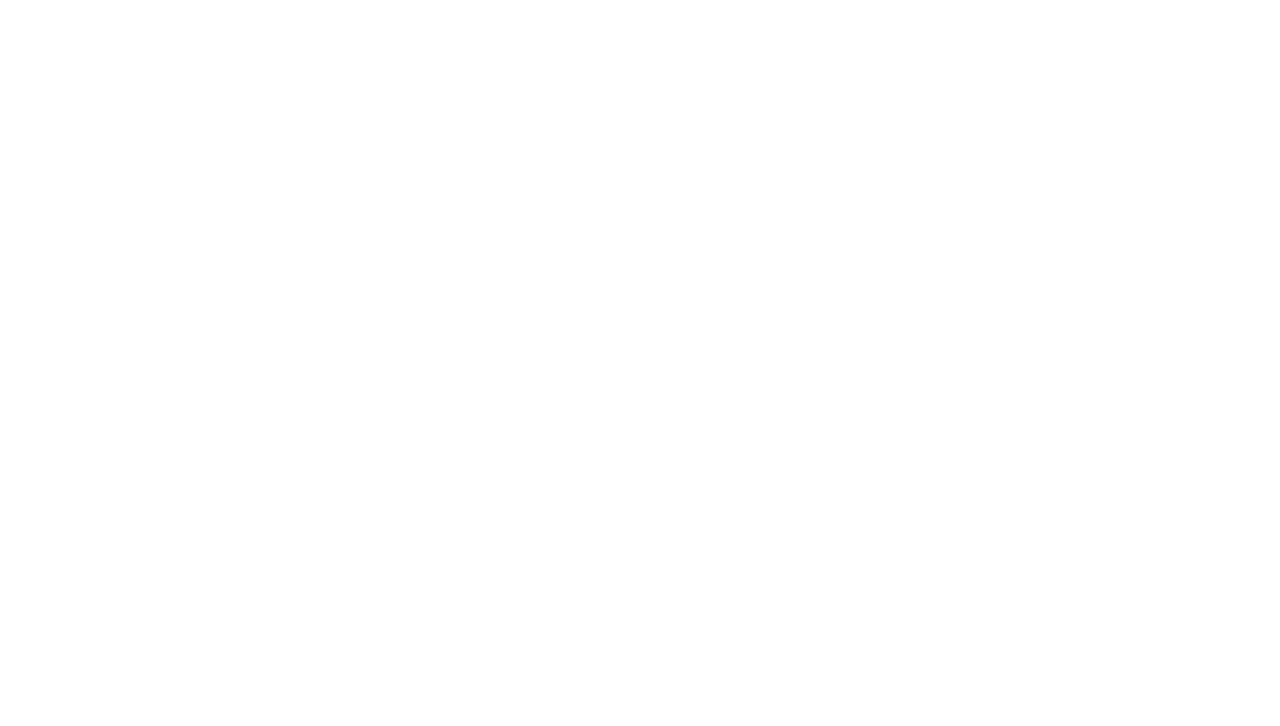
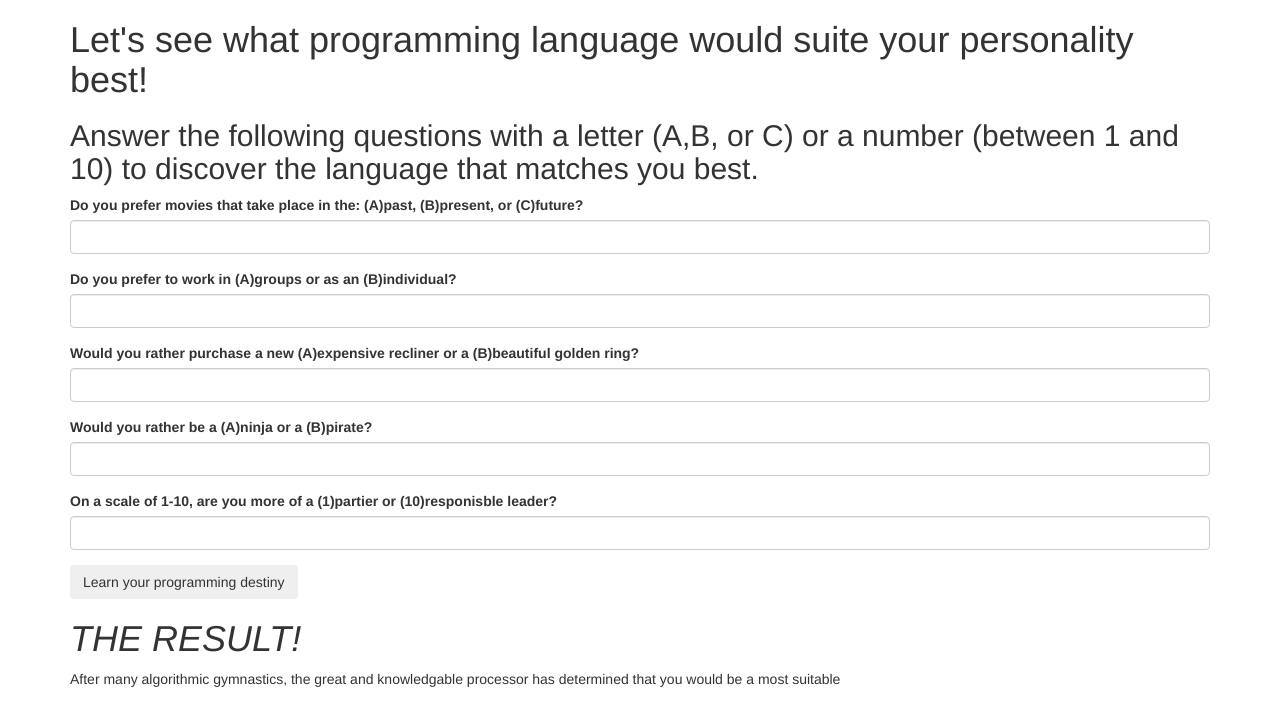
Before and after one commit to Veeep/quiz, a plain HTML site: page index.html in a window 1280 px wide. Drawn offline with Linux system fonts and the light colour scheme.

Commit message:
add form, label, input, result

```diff
--- a/index.html
+++ b/index.html
@@ -7,3 +7,42 @@
   <script src="js/scripts.js"></script>
   <title>BanderSnatch.Programming</title>
 </head>
+<body>
+  <div class="container">
+    <h1>Let's see what programming language would suite your personality best!</h1>
+    <h2>Answer the following questions with a letter (A,B, or C) or a number (between 1 and 10) to discover the language that matches you best.</h2>
+    <div>
+      <form id="formOne">
+        <div class="form-group">
+          <label for="time">Do you prefer movies that take place in the: (A)past, (B)present, or (C)future?</label>
+          <input id="time" class="form-control" type="text">
+        </div>
+        <div class="form-group">
+          <label for="empire">Do you prefer to work in (A)groups or as an (B)individual?</label>
+          <input id="empire" class="form-control" type="text">
+        </div>
+        <div class="form-group">
+          <label for="throne">Would you rather purchase a new (A)expensive recliner or a (B)beautiful golden ring?</label>
+          <input id="throne" class="form-control" type="text">
+        </div>
+        <div class="form-group">
+          <label for="sword">Would you rather be a (A)ninja or a (B)pirate?</label>
+          <input id="sword" class="form-control" type="text">
+        </div>
+        <div class="form-group">
+          <label for="scale">On a scale of 1-10, are you more of a (1)partier or (10)responisble leader?</label>
+          <input id="scale" class="form-control" type="text">
+        </div>
+
+
+        <button type="submit" class="btn">Learn your programming destiny</button>
+      </form>
+    </div>
+
+    <div id="result">
+      <h1><em>THE RESULT!</em></h1>
+      <p>After many algorithmic gymnastics, the great and knowledgable processor has determined that you would be a most suitable</p>
+    </div>
+  </div>
+</body>
+</html>
```
